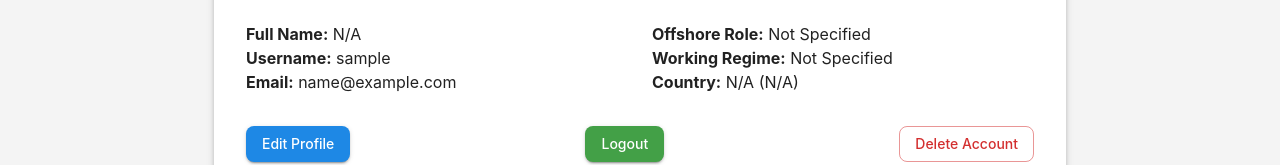
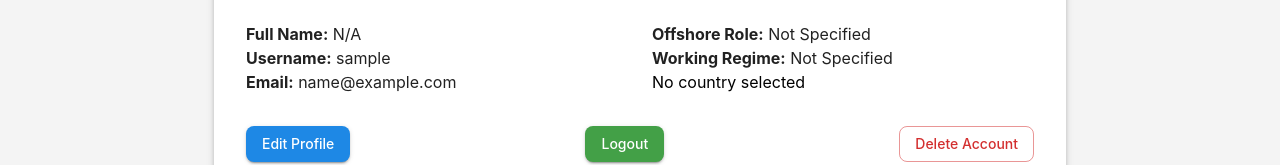
Before and after one commit to OffshoreSync/react-client, a React (Create React App) app: page /settings in a window 1280 px wide. Shown: the part 209-374 px from the top of the page. Built offline with nearby package versions, Linux system fonts and the light colour scheme; sample sign-in values are in the browser's storage.

Commit message:
client: Emoji support

```diff
--- a/package.json
+++ b/package.json
@@ -13,10 +13,12 @@
     "@mui/material": "^6.4.1",
     "@mui/x-date-pickers": "^7.24.1",
     "axios": "^1.7.9",
+    "country-flag-icons": "^1.5.14",
     "cra-template": "1.2.0",
     "date-fns": "^4.1.0",
     "react": "^19.0.0",
     "react-calendar": "^5.1.0",
+    "react-country-flag": "^3.1.0",
     "react-dom": "^19.0.0",
     "react-router-dom": "^7.1.3",
     "react-scripts": "5.0.1",
--- a/src/components/ProfileSettings.js
+++ b/src/components/ProfileSettings.js
@@ -1,21 +1,22 @@
 import React, { useState, useEffect } from 'react';
 import { useNavigate } from 'react-router-dom';
 import axios from 'axios';
+import ReactCountryFlag from "react-country-flag";
 import {
-  Container,
   Typography,
   Box,
+  Grid,
+  Paper,
   Button,
-  Paper,
-  Grid,
   Dialog,
   DialogTitle,
   DialogContent,
   DialogContentText,
   DialogActions,
-  Link
+  Link,
+  Container
 } from '@mui/material';
-import { OFFSHORE_COUNTRIES } from '../utils/countries';
+import { OFFSHORE_COUNTRIES, getCountryCode } from '../utils/countries';
 
 const ProfileSettings = () => {
   const [user, setUser] = useState(null);
@@ -184,8 +185,35 @@ const ProfileSettings = () => {
                     <strong>Unit Name:</strong> {user.unitName}
                   </Typography>
                 )}
-                <Typography variant="body1">
-                  <strong>Country:</strong> {user.country || 'N/A'} ({getCountryCode(user.country)})
+                <Typography variant="body1" sx={{ color: 'black' }}>
+                  {user.country ? (
+                    <Box
+                      sx={{
+                        display: 'flex',
+                        alignItems: 'center',
+                        justifyContent: 'space-between',
+                        width: '100%'
+                      }}
+                    >
+                      <Box>
+                        <Typography variant="body1" sx={{ color: 'black' }}>
+                          <strong>Country:</strong> {user.country}
+                        </Typography>
+                      </Box>
+                      <ReactCountryFlag
+                        countryCode={getCountryCode(user.country)}
+                        svg
+                        style={{
+                          width: '2em',
+                          height: '1.5em',
+                          borderRadius: '4px'
+                        }}
+                        title={user.country}
+                      />
+                    </Box>
+                  ) : (
+                    'No country selected'
+                  )}
                 </Typography>
               </Box>
             </Grid>
--- a/src/index.css
+++ b/src/index.css
@@ -2,6 +2,7 @@ body {
   margin: 0;
   font-family: -apple-system, BlinkMacSystemFont, 'Segoe UI', 'Roboto', 'Oxygen',
     'Ubuntu', 'Cantarell', 'Fira Sans', 'Droid Sans', 'Helvetica Neue',
+    'Apple Color Emoji', 'Segoe UI Emoji', 'Segoe UI Symbol',
     sans-serif;
   -webkit-font-smoothing: antialiased;
   -moz-osx-font-smoothing: grayscale;
@@ -11,3 +12,8 @@ code {
   font-family: source-code-pro, Menlo, Monaco, Consolas, 'Courier New',
     monospace;
 }
+
+/* Ensure emoji support across different elements */
+* {
+  font-feature-settings: 'liga';
+}
--- a/src/utils/countries.js
+++ b/src/utils/countries.js
@@ -21,3 +21,14 @@ export const OFFSHORE_COUNTRIES = [
   { code: 'DK', name: 'Denmark', rank: 19 },
   { code: 'MY', name: 'Malaysia', rank: 20 }
 ].sort((a, b) => a.name.localeCompare(b.name)); // Alphabetical order for dropdown
+
+// Helper function to get country code for display
+export const getCountryCode = (countryName) => {
+  if (!countryName) return '';
+
+  const country = OFFSHORE_COUNTRIES.find(c =>
+    c.name.toLowerCase() === countryName.toLowerCase()
+  );
+
+  return country ? country.code : '';
+};
```
Also changed, not shown: 1 other file (tests, documents, lock files or other folders).
